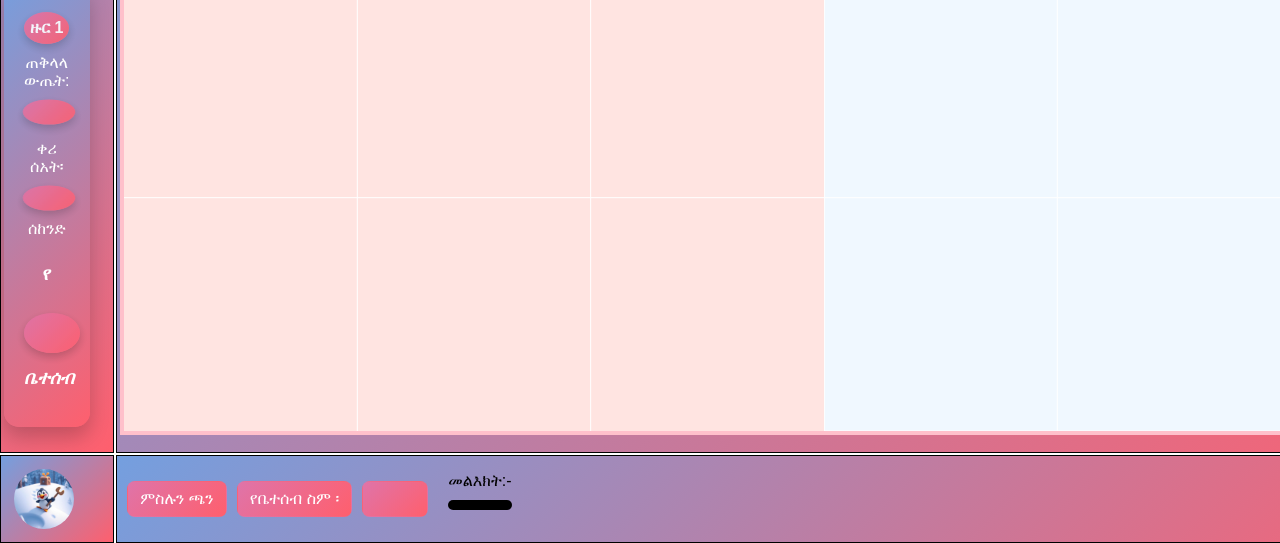
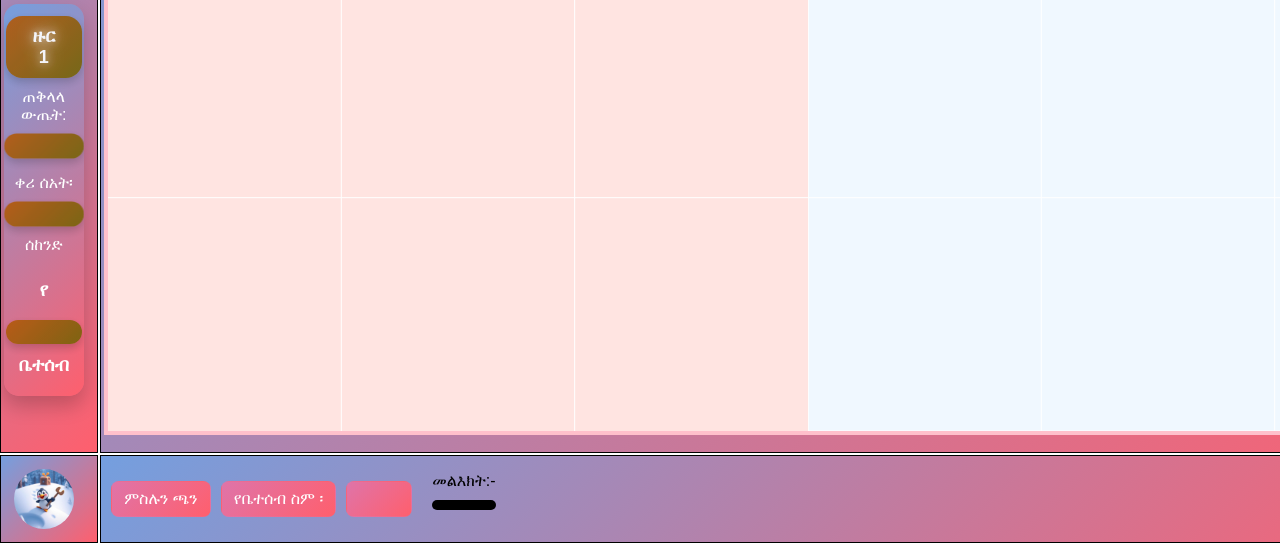
Before and after one commit to yosefbenti/Family-Entertainment, a plain HTML site: page index.html in a window 1280 px wide. Shown: the part 287-830 px from the top of the page. Drawn offline with Linux system fonts and the light colour scheme.

Commit message:
yosef ' '

```diff
--- a/style.css
+++ b/style.css
@@ -40,9 +40,9 @@ html, body {
 #leftContainer {
     background: linear-gradient(135deg, #749fdf, #ff5f6d);  /* Gradient background */
     border-radius: 15px;
-    padding: 20px;
-    width: 100%;
-    margin-top: 20px;
+    padding: 2px;
+    width: 80px;
+    margin-top: 10px;
     margin-left: -10px;
 
     box-sizing: border-box;
@@ -66,12 +66,6 @@ html, body {
     }
 }
 
-#level {
-    font-size: 22px;
-    font-weight: bold;
-    color: #fff;
-    margin-bottom: 10px;
-}
 
 #scoreDisplay {
     font-size: 24px;
@@ -96,26 +90,14 @@ html, body {
     margin-top: 10px;
 }
 
-#familyName {
-    font-size: 28px;
-    font-weight: bold;
-    color: #fff;
-    margin-top: 5px;
-    text-transform: uppercase;
-}
-
-/* Glow effect for the family name */
-#familyName {
-    text-shadow: 0 0 10px rgba(255, 255, 255, 0.8), 0 0 20px rgba(255, 255, 255, 0.6), 0 0 30px rgba(255, 255, 255, 0.4);
-}
 
 #familyIndicator1 {
     font-size: 18px;
     font-weight: 600;
     color: #fff;
     display: inline-block;
-    margin-top: 5px;
-    font-style: italic;
+    margin-top: 10px;
+
 }
 
 /* Responsive Design */
@@ -168,7 +150,12 @@ html, body {
     writing-mode: vertical-rl;
     text-orientation: upright;
     font-size: xx-large;
-    color: rgba(243, 176, 32, 0.966);
+
+
+    color: transparent;  /* Make text transparent */
+    background: linear-gradient(135deg, #b6580c, #726407);
+    -webkit-background-clip: text;
+    -webkit-text-fill-color: transparent;
 
     margin: 2px auto; /* Centers horizontally */
     width: 40px;
@@ -210,26 +197,33 @@ html, body {
     font-weight: bold;
     text-align: center;
     margin: 10px auto;
-    padding: 1px 2px;
-    font-size: 1.0rem;
-    border-radius: 50%;
-    width: 90%;
-    height: 30px;
+    padding: 10px 20px;  /* Increased padding for better spacing */
+    font-size: 18px;
+    border-radius: 16px;
+    min-width: 10px;
+    height: auto;
 
-    /* Inherit the same gradient as the container */
-    background: linear-gradient(135deg, #df74a9, #ff5f6d);
+    /* Consistent background gradient */
+    background: linear-gradient(135deg, #b6580c, #726407);
+    opacity: 0.9;  /* Slight transparency */
 
-    /* Slight transparency to blend in */
-    opacity: 0.9;
-
-    /* Smooth transition */
-    transition: transform 0.3s ease-in-out, box-shadow 0.3s ease-in-out, opacity 0.3s ease-in-out;
+    /* Smooth transition effects */
+    transition: transform 0.3s ease-in-out,
+                box-shadow 0.3s ease-in-out,
+                opacity 0.3s ease-in-out;
 
     /* Light glow effect */
     box-shadow: 0px 4px 8px rgba(0, 0, 0, 0.2);
 
     /* Subtle animation */
     animation: smoothScale 2s infinite alternate;
+
+    /* Ensure text remains legible and properly spaced */
+    text-transform: uppercase;
+    text-shadow: 0 0 10px rgba(255, 255, 255, 0.8),
+                 0 0 20px rgba(255, 255, 255, 0.6),
+                 0 0 30px rgba(255, 255, 255, 0.4);
+
  }
 
  #level:hover {
@@ -253,10 +247,10 @@ html, body {
     margin: 10px auto;
     padding: 12px 25px;  /* Same padding as #level */
     font-size: 1.0rem;    /* Same font size as #level */
-    border-radius: 50%;   /* Rounded corners like #level */
+    border-radius: 16px;   /* Rounded corners like #level */
 
     /* Matching background as #level */
-    background: linear-gradient(135deg, #df74a9, #ff5f6d);
+    background: linear-gradient(135deg, #b6580c, #726407);
     opacity: 0.9;  /* Slight transparency to match the flow */
 
     /* Smooth transition and subtle shadow */
@@ -289,10 +283,10 @@ html, body {
     margin: 10px auto;
     padding: 12px 25px;  /* Same padding as #level */
     font-size: 1.0rem;    /* Same font size as #level */
-    border-radius: 50%;   /* Circular shape */
+    border-radius: 16px;   /* Circular shape */
 
     /* Matching background gradient */
-    background: linear-gradient(135deg, #df74a9, #ff5f6d);
+    background: linear-gradient(135deg, #b6580c, #726407);
     opacity: 0.9;  /* Slight transparency */
 
     /* Smooth transition and subtle shadow */
@@ -322,24 +316,34 @@ html, body {
     justify-content: center;  /* Center horizontally */
     font-weight: bold;
     text-align: center;
-    margin: 10px auto;
-    padding: 12px 20px;  /* Padding for consistency with #level */
-    font-size: 1.0rem;    /* Same font size as #level */
-    border-radius: 8px;   /* Rounded corners */
+    margin: 1px auto;
+    padding: 12px 20px;  /* Padding for consistency */
+    font-size: 1rem;  /* Maintain readability */
+    border-radius: 8px;  /* Rounded corners */
 
-    /* Matching background gradient */
-    background: linear-gradient(135deg, #df74a9, #ff5f6d);
+    /* Background gradient */
+    background: linear-gradient(135deg, #b6580c, #726407);
     opacity: 0.9;  /* Slight transparency */
 
     /* Smooth transition and subtle shadow */
     transition: transform 0.3s ease-in-out, box-shadow 0.3s ease-in-out, opacity 0.3s ease-in-out;
     box-shadow: 0px 4px 8px rgba(0, 0, 0, 0.2);
 
-    /* Animation for smooth scaling */
+    /* Animation */
     animation: smoothScaleFamilyName 2s infinite alternate;
-    width: 16px;  /* Set fixed width */
-    height: 16px;  /* Set fixed height */
-    border-radius: 50%;  /* Circular shape */
+
+    /* Adjust width and height */
+    min-width: 10px;  /* Adjusted for text content */
+    height: auto;  /* Allow dynamic height */
+    border-radius: 16px;  /* Softer rounded corners */
+
+    /* Text styling */
+    font-size: 18px;
+    text-transform: uppercase;
+    text-shadow: 0 0 10px rgba(255, 255, 255, 0.8),
+                 0 0 20px rgba(255, 255, 255, 0.6),
+                 0 0 30px rgba(255, 255, 255, 0.4);
+
  }
 
  #familyName:hover {
@@ -402,7 +406,7 @@ html, body {
         font-size: xx-large;
         color: rgb(14, 63, 223);
         margin-right: 5px;
-        margin-top: 25px;
+        margin-top: 20px;
         width: 20px;
         font-weight: bold;
         text-shadow: 2px 2px 5px rgba(0, 0, 0, 0.3);
```
